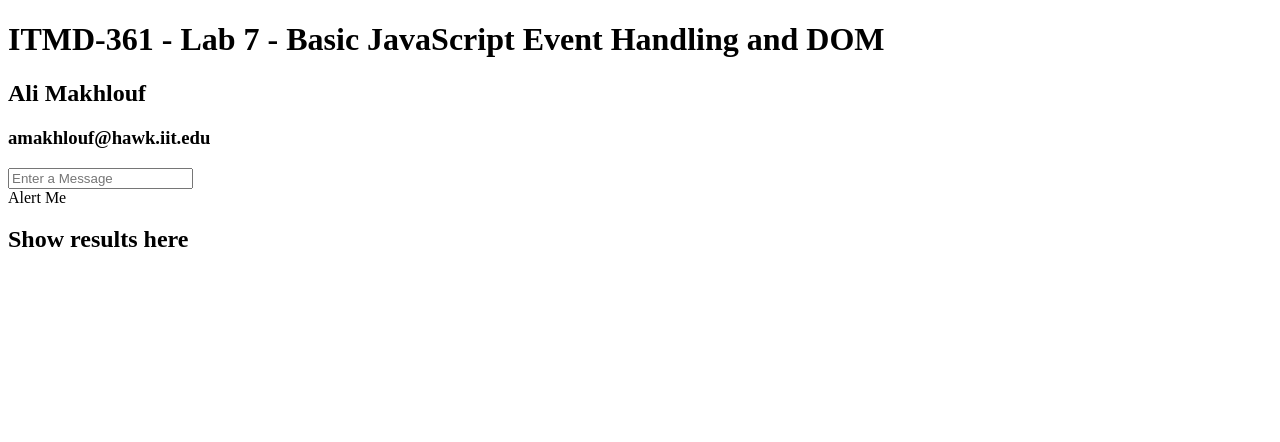
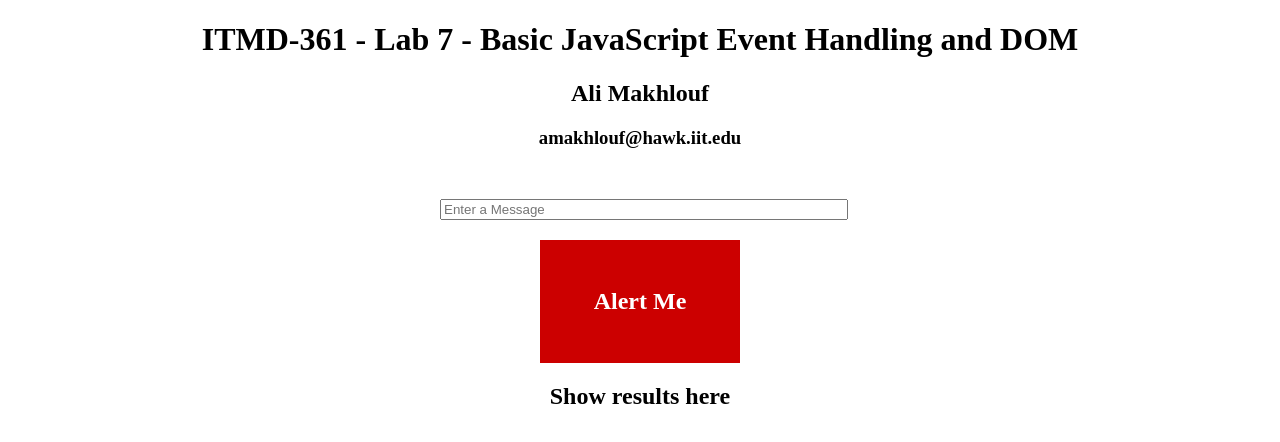
Before and after one commit to alimakh/itmd361-Lab7, a plain HTML site: page index.html in a window 1280 px wide. Drawn offline with Linux system fonts and the light colour scheme.

Commit message:
fix linking html file to css file issue

```diff
--- a/index.html
+++ b/index.html
@@ -3,7 +3,7 @@
 <head>
   <meta charset="UTF-8">
   <title>Lab 7 - Basic JavaScript Event Handling and DOM</title>
-  <link rel="stylesheet" href="style/style.css">
+  <link rel="stylesheet" href="styles.css">
   <script async src="script.js"></script>
 </head>
 <body>
```
